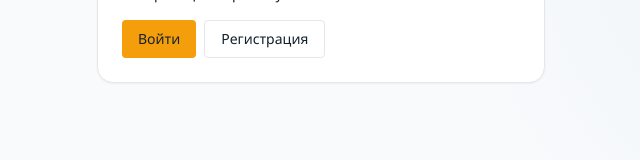
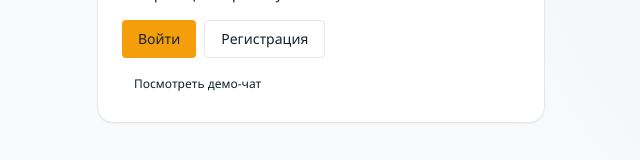
Before and after one commit to defrixx/EZII, a Next.js app in the folder frontend/: page /auth in a window 1280 px wide. Shown: the part 153-313 px from the top of the page, without its empty margins (319-959 px from the left). Built offline with nearby package versions, Linux system fonts and the light colour scheme; no server answers.

Commit message:
v.0.1.5 - [Tested] - demo, registration, admin panel new features / bug fix-53

```diff
--- a/frontend/src/app/auth/page.tsx
+++ b/frontend/src/app/auth/page.tsx
@@ -50,6 +50,14 @@ export default function AuthPage() {
             Регистрация
           </a>
         </div>
+        <div className="mt-3">
+          <a
+            href="/chat"
+            className="inline-flex rounded px-3 py-1.5 text-xs text-slate-500 hover:bg-slate-50 hover:text-slate-700"
+          >
+            Посмотреть демо-чат
+          </a>
+        </div>
       </div>
     </div>
   );
```
